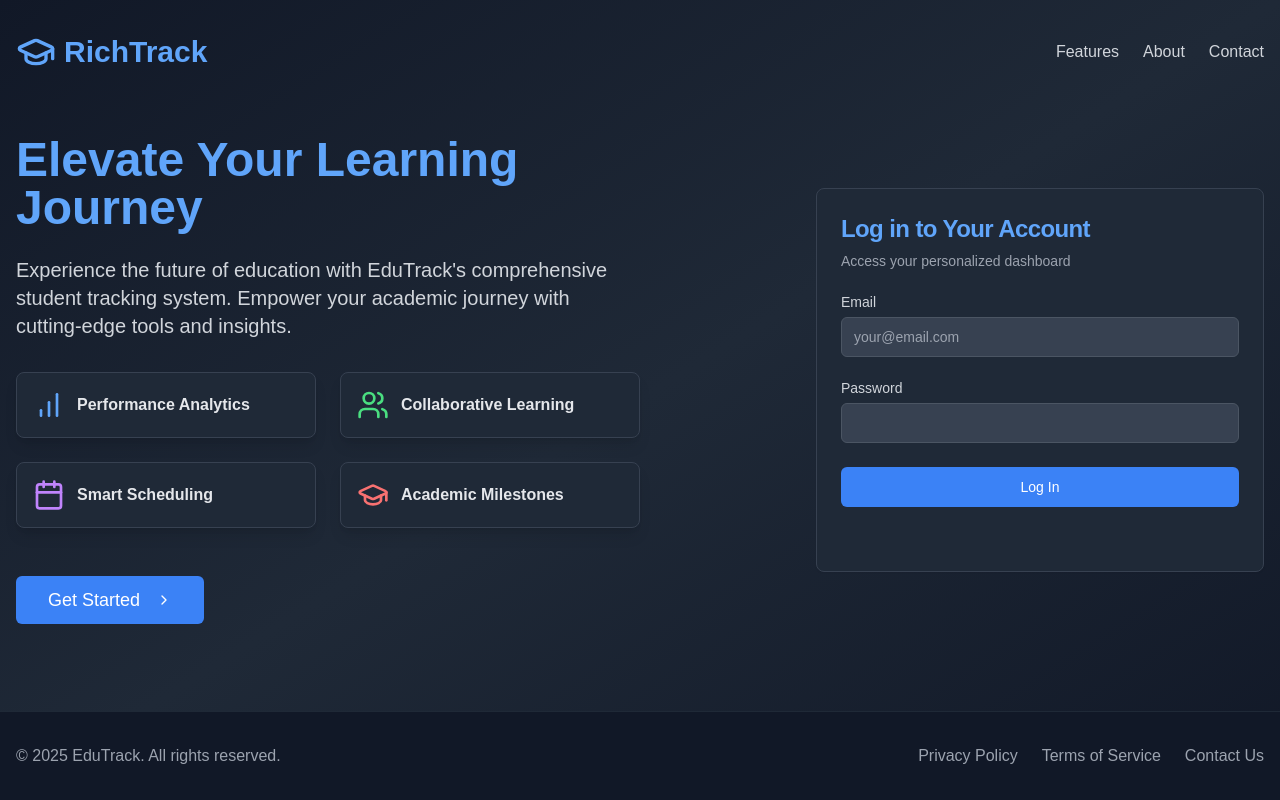
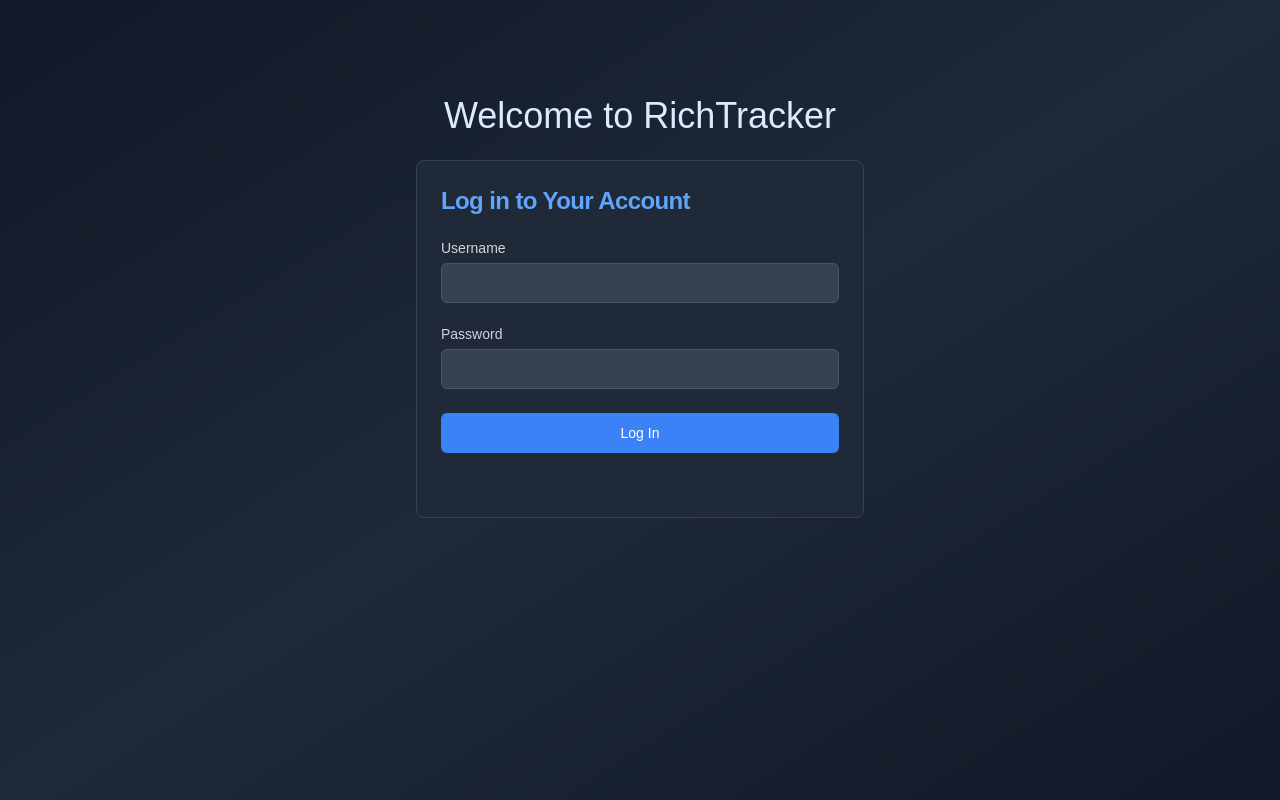
Before and after one commit to rusiru-19/RichTrack, a Next.js app: page / in a window 1280 px wide. Built offline with nearby package versions, Linux system fonts and the light colour scheme.

Commit message:
one more

```diff
--- a/app/page.tsx
+++ b/app/page.tsx
@@ -4,9 +4,6 @@
 import { Input } from '@/components/ui/input';
 import { Card, CardContent, CardDescription, CardFooter, CardHeader, CardTitle } from '@/components/ui/card';
 import { Label } from '@/components/ui/label';
-import Link from 'next/link';
-import { GraduationCap, BarChart, Users, Calendar, ChevronRight } from 'lucide-react';
-import { Footer } from '../components/footer';
 import { motion } from 'framer-motion';
 import { useState, useEffect } from 'react';
 import { useRouter } from 'next/navigation';
@@ -64,54 +61,12 @@
               animate={{ opacity: 1, y: 0 }}
               transition={{ duration: 0.5 }}
             >
-              <GraduationCap className="h-10 w-10 text-blue-400" />
-              <span className="text-3xl font-bold text-blue-400">RichTrack</span>
             </motion.div>
-            <nav>
-              <ul className="flex space-x-6">
-                <motion.li whileHover={{ scale: 1.1 }} whileTap={{ scale: 0.95 }}>
-                  <Link href="#features" className="text-gray-300 hover:text-blue-400 transition-colors">
-                    Features
-                  </Link>
-                </motion.li>
-                <motion.li whileHover={{ scale: 1.1 }} whileTap={{ scale: 0.95 }}>
-                  <Link href="#about" className="text-gray-300 hover:text-blue-400 transition-colors">
-                    About
-                  </Link>
-                </motion.li>
-                <motion.li whileHover={{ scale: 1.1 }} whileTap={{ scale: 0.95 }}>
-                  <Link href="#contact" className="text-gray-300 hover:text-blue-400 transition-colors">
-                    Contact
-                  </Link>
-                </motion.li>
-              </ul>
-            </nav>
+
           </header>
 
-          <main className="flex flex-col lg:flex-row items-center justify-between gap-16">
-            <motion.div
-              className="lg:w-1/2"
-              initial={{ opacity: 0, x: -50 }}
-              animate={{ opacity: 1, x: 0 }}
-              transition={{ duration: 0.5, delay: 0.2 }}
-            >
-              <h1 className="text-5xl font-bold text-blue-400 mb-6">Elevate Your Learning Journey</h1>
-              <p className="text-xl text-gray-300 mb-8">
-                Experience the future of education with EduTrack&apos;s comprehensive student tracking system. Empower
-                your academic journey with cutting-edge tools and insights.
-              </p>
-              <div className="grid grid-cols-2 gap-6 mb-12">
-                <FeatureCard icon={<BarChart className="h-8 w-8 text-blue-400" />} title="Performance Analytics" />
-                <FeatureCard icon={<Users className="h-8 w-8 text-green-400" />} title="Collaborative Learning" />
-                <FeatureCard icon={<Calendar className="h-8 w-8 text-purple-400" />} title="Smart Scheduling" />
-                <FeatureCard icon={<GraduationCap className="h-8 w-8 text-red-400" />} title="Academic Milestones" />
-              </div>
-              <motion.div whileHover={{ scale: 1.05 }} whileTap={{ scale: 0.95 }}>
-                <Button className="text-lg px-8 py-6 bg-blue-500 hover:bg-blue-600 text-white">
-                  Get Started <ChevronRight className="ml-2 h-5 w-5" />
-                </Button>
-              </motion.div>
-            </motion.div>
+          <main className="flex  items-center justify-center ">
+
 
             <motion.div
               className="w-full max-w-md"
@@ -119,21 +74,21 @@
               animate={{ opacity: 1, y: 0 }}
               transition={{ duration: 0.5, delay: 0.4 }}
             >
-              <Card className="bg-gray-800 border-gray-700">
+              <h1 className="text-center text-4xl text-blue-100"> Welcome to RichTracker</h1><br></br>
+              <Card className="bg-gray-800 min-h-150 border-gray-700">
                 <CardHeader>
                   <CardTitle className="text-2xl text-blue-400">Log in to Your Account</CardTitle>
-                  <CardDescription className="text-gray-400">Access your personalized dashboard</CardDescription>
                 </CardHeader>
                 <CardContent>
                   <form onSubmit={login}>
                     <div className="grid w-full items-center gap-6">
                       <div className="flex flex-col space-y-2">
                         <Label htmlFor="email" className="text-gray-300">
-                          Email
+                          Username
                         </Label>
                         <Input
                           id="email"
-                          placeholder="your@email.com"
+
                           className="bg-gray-700 text-gray-100 border-gray-600"
                           value={email}
                           onChange={(e) => setEmail(e.target.value)}
@@ -167,7 +122,6 @@
           </main>
         </div>
       </div>
-      <Footer />
     </div>
   );
 }
```
